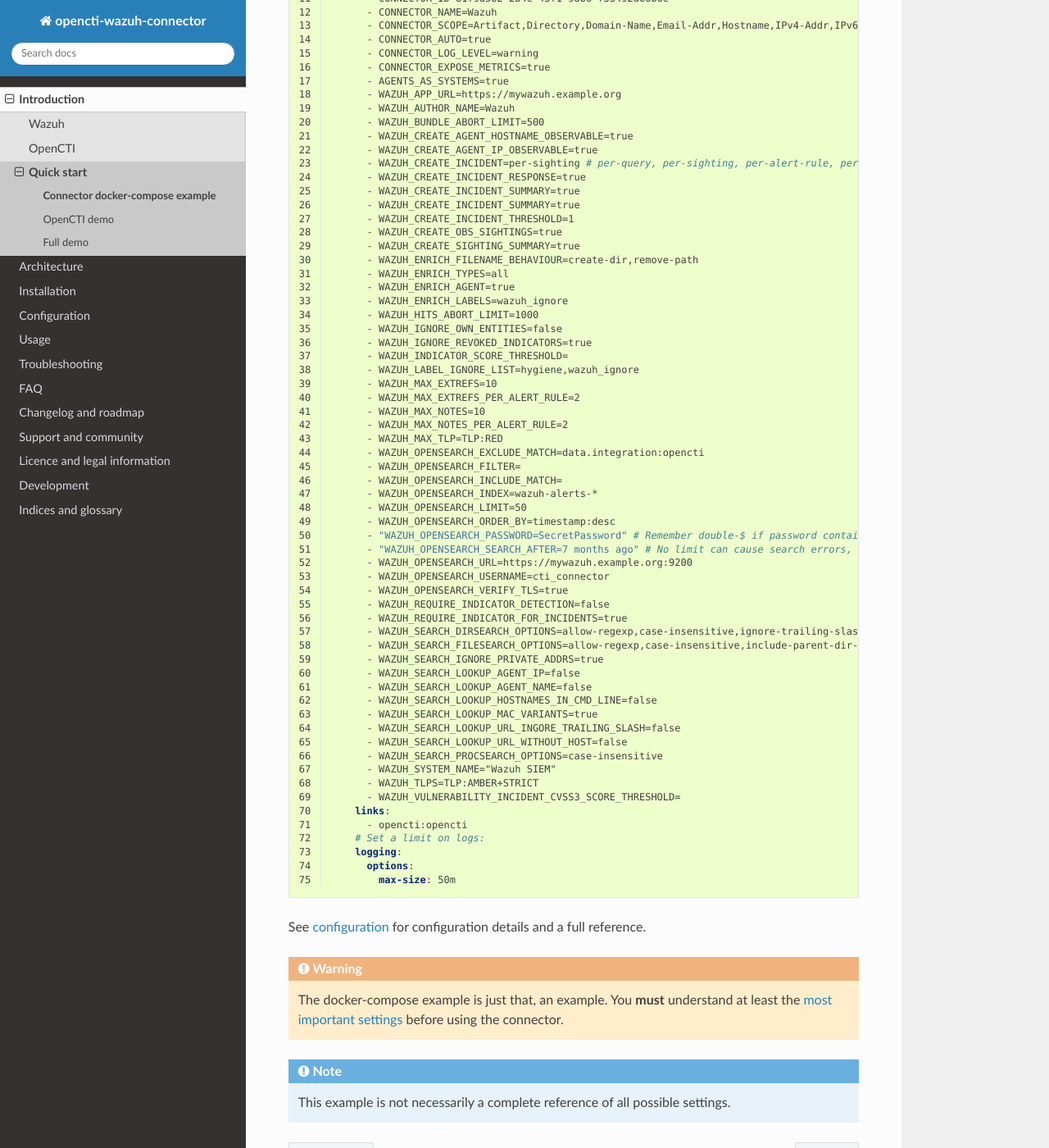
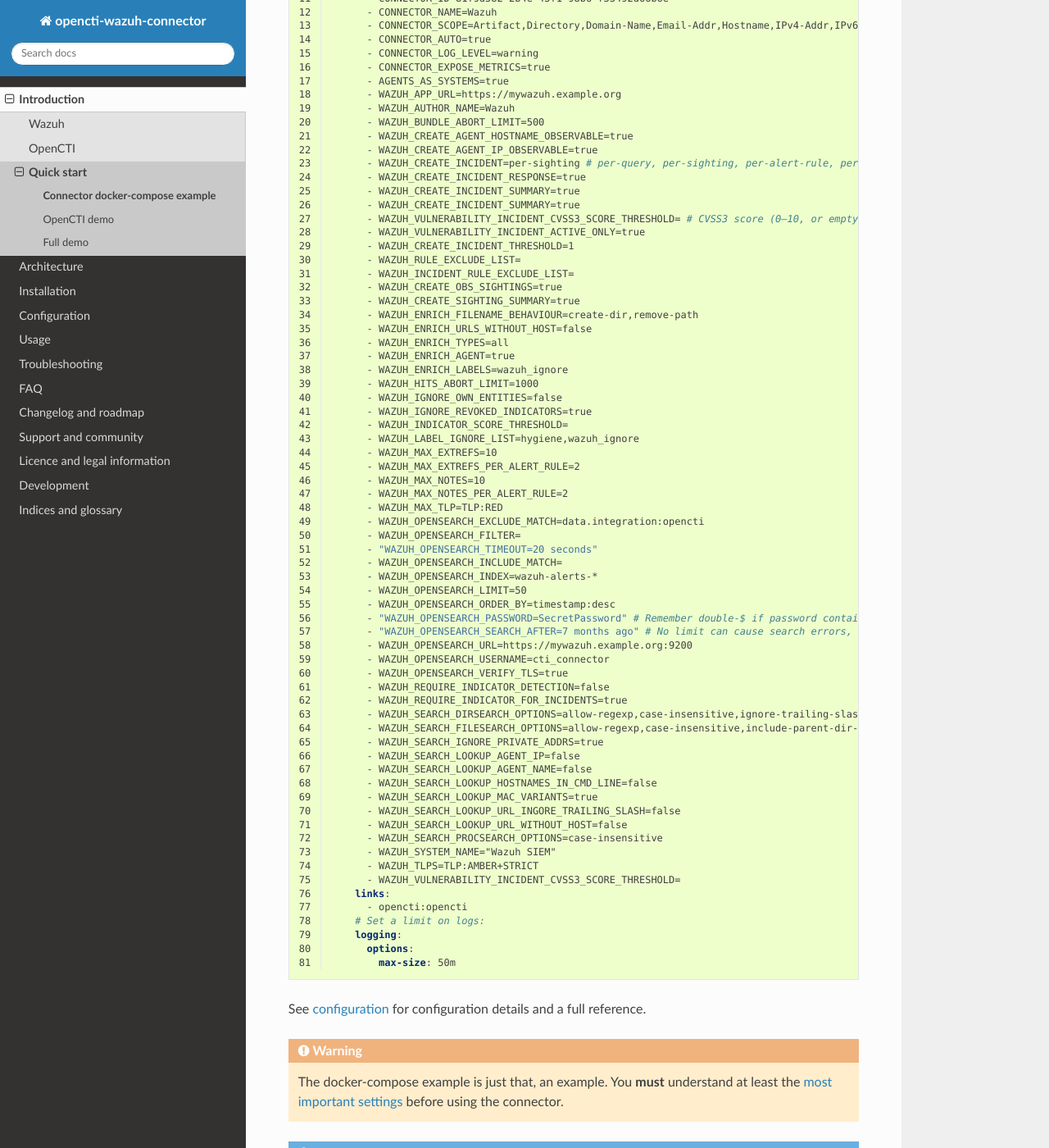
Before and after one commit to misje/opencti-wazuh-connector, a Sphinx documentation site: the page built from docs/source/connector-compose.rst, in a window 1280 px wide and 1400 px high, scrolled down 1323 px. Shown: the whole window at 82% size. Built offline with Sphinx 7.4.7 and the Read the Docs theme 2.0.0, drawn with Linux system fonts in a browser that asks for light colours.

Commit message:
Add new settings to docker-compose example

```diff
--- a/docs/source/connector-compose.yml
+++ b/docs/source/connector-compose.yml
@@ -24,10 +24,15 @@ services:
       - WAZUH_CREATE_INCIDENT_RESPONSE=true
       - WAZUH_CREATE_INCIDENT_SUMMARY=true
       - WAZUH_CREATE_INCIDENT_SUMMARY=true
+      - WAZUH_VULNERABILITY_INCIDENT_CVSS3_SCORE_THRESHOLD= # CVSS3 score (0–10, or empty)
+      - WAZUH_VULNERABILITY_INCIDENT_ACTIVE_ONLY=true
       - WAZUH_CREATE_INCIDENT_THRESHOLD=1
+      - WAZUH_RULE_EXCLUDE_LIST=
+      - WAZUH_INCIDENT_RULE_EXCLUDE_LIST=
       - WAZUH_CREATE_OBS_SIGHTINGS=true
       - WAZUH_CREATE_SIGHTING_SUMMARY=true
       - WAZUH_ENRICH_FILENAME_BEHAVIOUR=create-dir,remove-path
+      - WAZUH_ENRICH_URLS_WITHOUT_HOST=false
       - WAZUH_ENRICH_TYPES=all
       - WAZUH_ENRICH_AGENT=true
       - WAZUH_ENRICH_LABELS=wazuh_ignore
@@ -43,6 +48,7 @@ services:
       - WAZUH_MAX_TLP=TLP:RED
       - WAZUH_OPENSEARCH_EXCLUDE_MATCH=data.integration:opencti
       - WAZUH_OPENSEARCH_FILTER=
+      - "WAZUH_OPENSEARCH_TIMEOUT=20 seconds"
       - WAZUH_OPENSEARCH_INCLUDE_MATCH=
       - WAZUH_OPENSEARCH_INDEX=wazuh-alerts-*
       - WAZUH_OPENSEARCH_LIMIT=50
```
